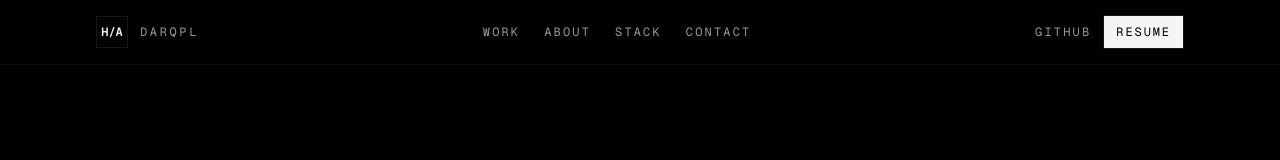
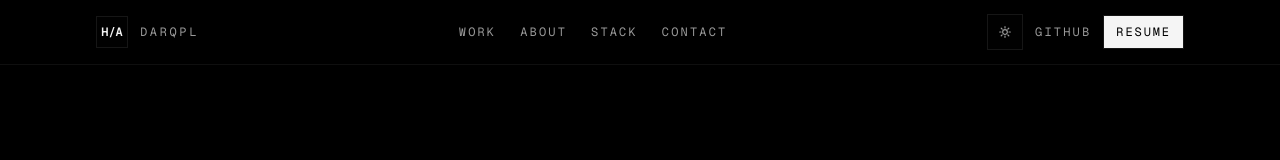
Before and after one commit to DarqPL/hungportfolio, a Next.js app: page / in a window 1280 px wide. Shown: the top 160 px of the page. Built offline with nearby package versions, Linux system fonts and the light colour scheme; no server answers.

Commit message:
feat: add theme toggle

```diff
--- a/src/app/globals.css
+++ b/src/app/globals.css
@@ -84,6 +84,28 @@
   --sidebar-ring: oklch(0.708 0 0);
 }
 
+.light {
+  color-scheme: light;
+  --background: oklch(0.98 0 0);
+  --foreground: oklch(0.12 0 0);
+  --card: oklch(1 0 0);
+  --card-foreground: oklch(0.13 0 0);
+  --popover: oklch(1 0 0);
+  --popover-foreground: oklch(0.13 0 0);
+  --primary: oklch(0.16 0 0);
+  --primary-foreground: oklch(0.98 0 0);
+  --secondary: oklch(0.93 0 0);
+  --secondary-foreground: oklch(0.16 0 0);
+  --muted: oklch(0.94 0 0);
+  --muted-foreground: oklch(0.45 0 0);
+  --accent: oklch(0.54 0.13 155);
+  --accent-foreground: oklch(0.27 0.1 155);
+  --destructive: oklch(0.55 0.2 25);
+  --border: oklch(0.84 0 0);
+  --input: oklch(0.84 0 0);
+  --ring: oklch(0.45 0.11 155);
+}
+
 @layer base {
   * {
     @apply border-border outline-ring/50;
@@ -100,6 +122,18 @@
     background: color-mix(in oklch, var(--accent), transparent 65%);
     color: var(--foreground);
   }
+  .theme-toggle__sun {
+    display: block;
+  }
+  .theme-toggle__moon {
+    display: none;
+  }
+  .light .theme-toggle__sun {
+    display: none;
+  }
+  .light .theme-toggle__moon {
+    display: block;
+  }
   @media (prefers-reduced-motion: reduce) {
     html {
       scroll-behavior: auto;
--- a/src/app/layout.tsx
+++ b/src/app/layout.tsx
@@ -3,6 +3,7 @@ import { Geist, Geist_Mono } from "next/font/google";
 import { JsonLd } from "@/components/json-ld";
 import { SiteFooter } from "@/components/layout/site-footer";
 import { SiteHeader } from "@/components/layout/site-header";
+import { ThemeScript } from "@/components/theme/theme-script";
 import { createMetadata, personJsonLd } from "@/lib/seo";
 import "./globals.css";
 
@@ -29,7 +30,11 @@ export default function RootLayout({ children }: LayoutProps<"/">) {
     <html
       lang="vi"
       className={`${geistSans.variable} ${geistMono.variable} h-full antialiased`}
+      suppressHydrationWarning
     >
+      <head>
+        <ThemeScript />
+      </head>
       <body className="flex min-h-full flex-col">
         <JsonLd data={personJsonLd()} />
         <SiteHeader />
--- a/src/components/layout/site-header.tsx
+++ b/src/components/layout/site-header.tsx
@@ -1,4 +1,5 @@
 import Link from "next/link";
+import { ThemeToggle } from "@/components/theme/theme-toggle";
 import { navigationItems } from "@/data/navigation";
 import { socialLinks } from "@/data/social";
 
@@ -35,6 +36,7 @@ export function SiteHeader() {
         </nav>
 
         <div className="flex items-center gap-3">
+          <ThemeToggle />
           {githubLink ? (
             <a
               href={githubLink.href}
--- /dev/null
+++ b/src/components/theme/theme-script.tsx
@@ -0,0 +1,15 @@
+const themeScript = `
+try {
+  var storedTheme = localStorage.getItem('theme');
+  var root = document.documentElement;
+  if (storedTheme === 'light') {
+    root.classList.add('light');
+  } else {
+    root.classList.remove('light');
+  }
+} catch (_) {}
+`;
+
+export function ThemeScript() {
+  return <script dangerouslySetInnerHTML={{ __html: themeScript }} />;
+}
--- /dev/null
+++ b/src/components/theme/theme-toggle.tsx
@@ -0,0 +1,57 @@
+"use client";
+
+export function ThemeToggle() {
+  function toggleTheme() {
+    const root = document.documentElement;
+    const nextTheme = root.classList.contains("light") ? "dark" : "light";
+    root.classList.toggle("light", nextTheme === "light");
+    localStorage.setItem("theme", nextTheme);
+  }
+
+  return (
+    <button
+      type="button"
+      aria-label="Toggle color theme"
+      onClick={toggleTheme}
+      className="group relative inline-grid size-9 place-items-center border border-border bg-card text-muted-foreground transition-colors hover:border-muted-foreground hover:text-foreground focus-visible:outline-none focus-visible:ring-2 focus-visible:ring-ring"
+    >
+      <span className="sr-only">Toggle theme</span>
+      <span className="theme-toggle__sun">
+        <SunIcon />
+      </span>
+      <span className="theme-toggle__moon">
+        <MoonIcon />
+      </span>
+    </button>
+  );
+}
+
+function SunIcon() {
+  return (
+    <svg viewBox="0 0 24 24" className="size-4 transition-transform group-hover:rotate-45" aria-hidden="true">
+      <path
+        fill="none"
+        stroke="currentColor"
+        strokeLinecap="round"
+        strokeLinejoin="round"
+        strokeWidth="1.8"
+        d="M12 4v2M12 18v2M4 12h2M18 12h2M6.34 6.34l1.42 1.42M16.24 16.24l1.42 1.42M17.66 6.34l-1.42 1.42M7.76 16.24l-1.42 1.42M12 8.5a3.5 3.5 0 1 0 0 7 3.5 3.5 0 0 0 0-7Z"
+      />
+    </svg>
+  );
+}
+
+function MoonIcon() {
+  return (
+    <svg viewBox="0 0 24 24" className="size-4 transition-transform group-hover:-rotate-12" aria-hidden="true">
+      <path
+        fill="none"
+        stroke="currentColor"
+        strokeLinecap="round"
+        strokeLinejoin="round"
+        strokeWidth="1.8"
+        d="M20 14.5A7.5 7.5 0 0 1 9.5 4 8.5 8.5 0 1 0 20 14.5Z"
+      />
+    </svg>
+  );
+}
```
